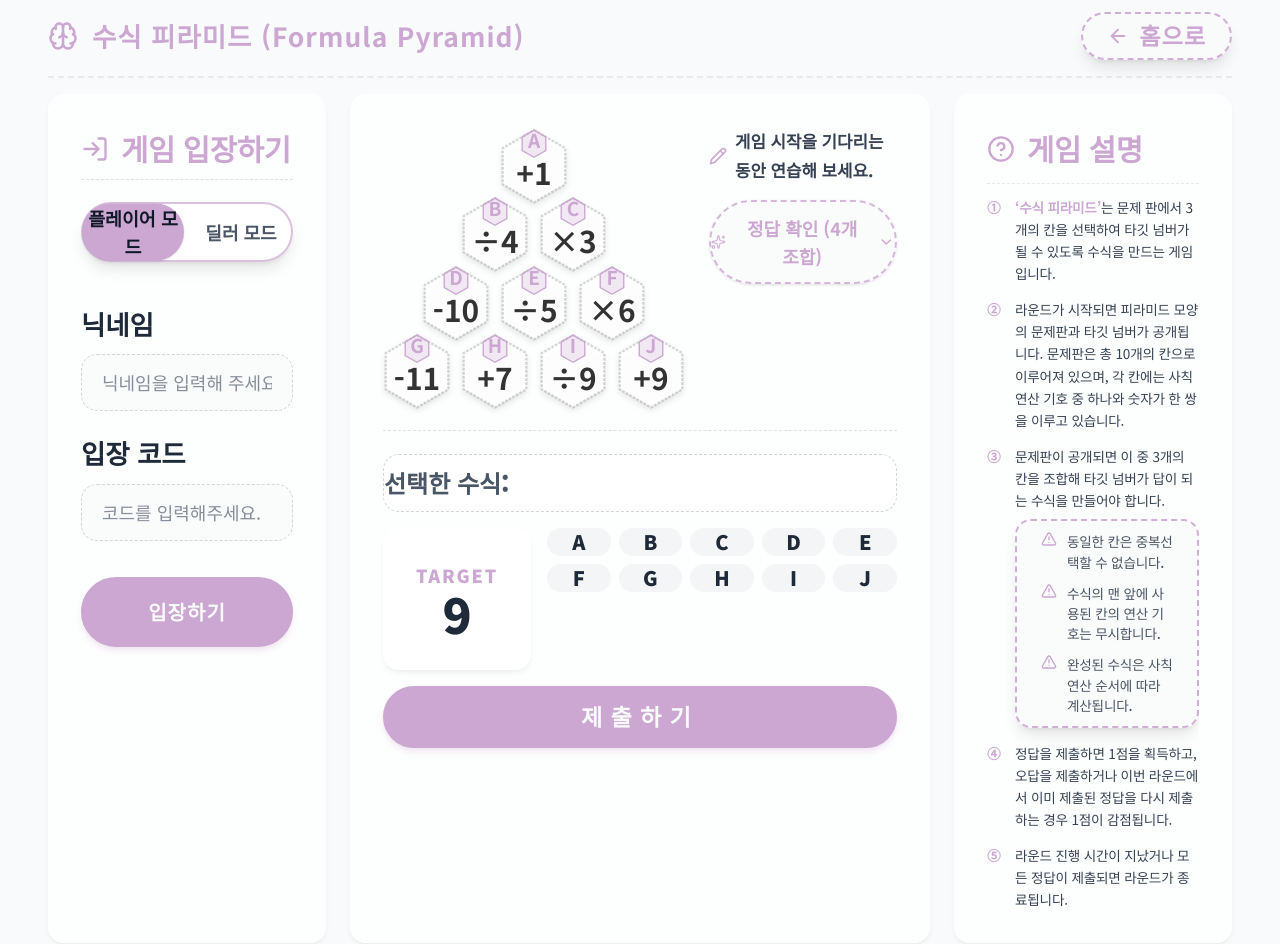
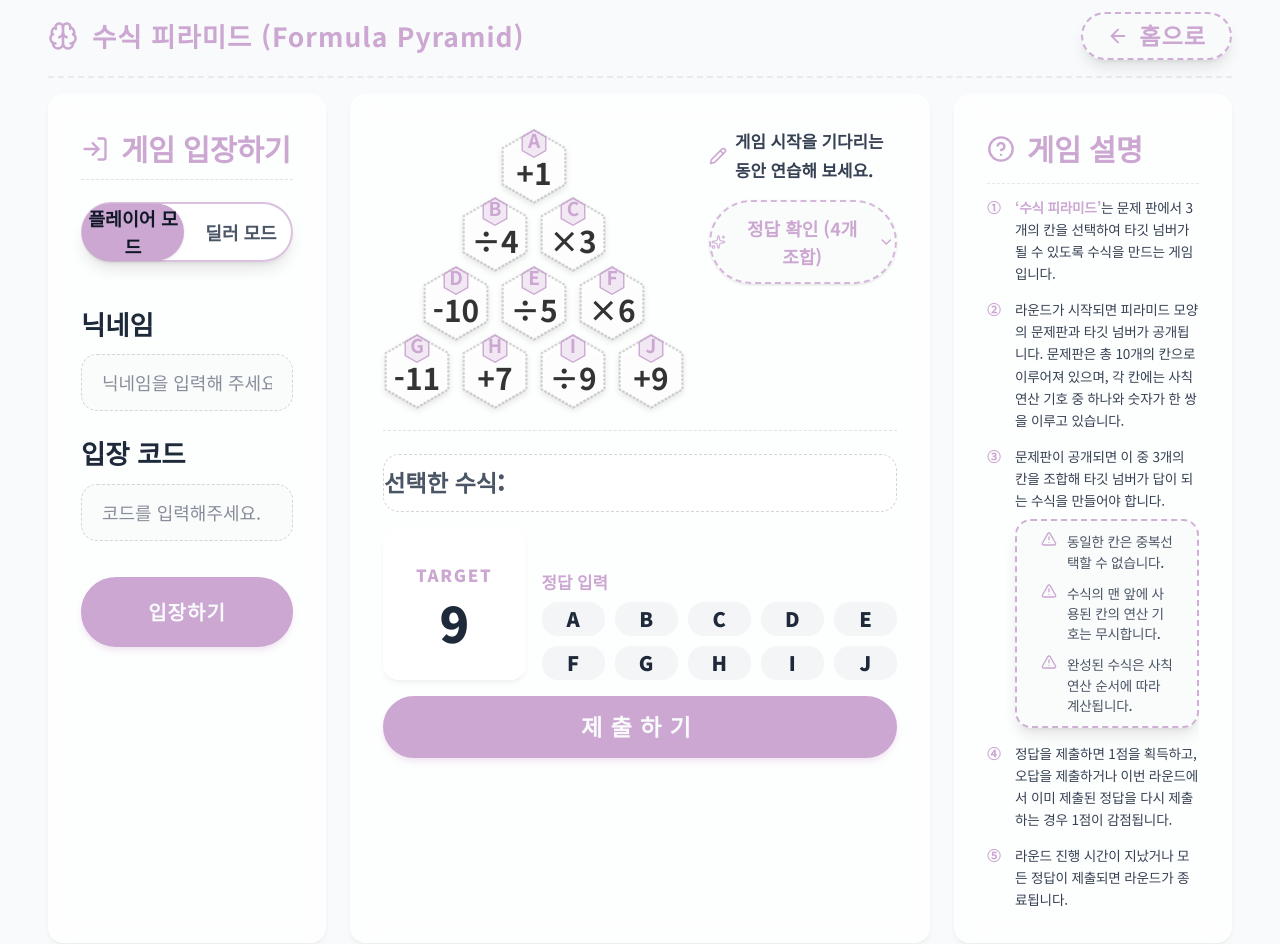
Before and after one commit to rlawlsdnjs78-infinity/infinitymath, a Next.js app: page /formula-pyramid in a window 1280 px wide. Shown: the top 944 px of the page. Built offline with nearby package versions, Linux system fonts and the light colour scheme; a web font is replaced by a local one.

Commit message:
style: enhance target box shadow, add spacing, align A-J with target box and add answer input header with uniform spacing

```diff
--- a/src/app/formula-pyramid/page.tsx
+++ b/src/app/formula-pyramid/page.tsx
@@ -1631,29 +1631,71 @@ export default function FormulaPyramidPage() {
                       </div>
                     ) : (
                       <div className="flex items-center gap-4">
-                        <span className="text-2xl text-gray-600 font-extrabold" style={{ fontFamily: "var(--font-chalk)" }}>선택한 수식:</span>
-                        <span className="text-3xl font-black text-[#CBA7D2] tracking-widest" style={{ fontFamily: "var(--font-chalk)" }}>{exprStr || "\u00A0"}</span>
+                        <span className="text-gray-600 font-extrabold" style={{ fontFamily: "var(--font-chalk)", fontSize: "1.45rem" }}>선택한 수식:</span>
+                        <span className="font-black text-[#CBA7D2] tracking-widest" style={{ fontFamily: "var(--font-chalk)", fontSize: "1.85rem" }}>{exprStr || "\u00A0"}</span>
                       </div>
                     )}
                   </div>
 
-                  <div className="flex flex-col sm:flex-row items-stretch gap-4">
-                    <div className="chalk-box-straight bg-white flex flex-col items-center justify-center min-w-[130px] border-2 border-[#CBA7D2]/80 shadow-sm p-3" style={{ }}>
-                      <span className="text-lg text-[#CBA7D2] font-extrabold tracking-widest mb-0.5" style={{ fontFamily: "var(--font-chalk)" }}>TARGET</span>
-                      <span className="text-5xl text-gray-800 font-black" style={{ fontFamily: "var(--font-chalk)" }}>
+                  <div className="flex flex-col sm:flex-row items-end gap-4">
+                    <div
+                      className="chalk-box-straight bg-white flex flex-col items-center justify-center min-w-[130px] border-2 border-[#CBA7D2] shadow-md rounded-2xl p-3.5"
+                    >
+                      <span
+                        className="text-[#CBA7D2] font-extrabold tracking-widest"
+                        style={{ fontFamily: "var(--font-chalk)", fontSize: "1.05rem", marginBottom: "0.55rem" }}
+                      >
+                        TARGET
+                      </span>
+                      <span
+                        className="text-gray-800 font-black leading-none"
+                        style={{ fontFamily: "var(--font-chalk)", fontSize: "3.05rem" }}
+                      >
                         {inGameRoom && !isGameStarted ? "?" : currentTargetNumber}
                       </span>
                     </div>
-                    <div className="flex-1 flex flex-col justify-between gap-2">
-                      <div className="grid grid-cols-5 gap-2">
-                        {/* 정답 입력용 버튼: A~J ID는 항상 표시 (게임 전 대기 중에도 클릭 가능해야 함) */}
-                        {Object.values(currentAllNodes).map((node) => {
+                    <div className="flex-1 flex flex-col justify-end gap-2.5">
+                      {/* 정답 입력 문구 */}
+                      <div
+                        className="text-[#CBA7D2] font-extrabold flex items-center gap-1.5"
+                        style={{ fontFamily: "var(--font-chalk)", fontSize: "1.05rem", lineHeight: "1.2" }}
+                      >
+                        <span>정답 입력</span>
+                      </div>
+
+                      {/* A~E 입력칸 */}
+                      <div className="grid grid-cols-5 gap-2.5">
+                        {Object.values(currentAllNodes).slice(0, 5).map((node) => {
                           const isSel = selectedNodes.includes(node.id);
                           return (
                             <button
-                              key={node.id} type="button" onClick={() => handleNodeClick(node.id)}
-                              className={`py-2.5 px-2 rounded-2xl text-xl font-black transition-all ${isSel ? "bg-[#CBA7D2] text-gray-900 scale-105 shadow-sm" : "bg-gray-100/90 text-gray-800 hover:bg-gray-200"}`}
-                              style={{ fontFamily: "var(--font-chalk)" }}
+                              key={node.id}
+                              type="button"
+                              onClick={() => handleNodeClick(node.id)}
+                              className={`py-2.5 px-2 rounded-2xl font-black transition-all ${
+                                isSel ? "bg-[#CBA7D2] text-gray-900 scale-105 shadow-sm" : "bg-gray-100/90 text-gray-800 hover:bg-gray-200"
+                              }`}
+                              style={{ fontFamily: "var(--font-chalk)", fontSize: "1.25rem" }}
+                            >
+                              {node.id}
+                            </button>
+                          );
+                        })}
+                      </div>
+
+                      {/* F~J 입력칸 */}
+                      <div className="grid grid-cols-5 gap-2.5">
+                        {Object.values(currentAllNodes).slice(5, 10).map((node) => {
+                          const isSel = selectedNodes.includes(node.id);
+                          return (
+                            <button
+                              key={node.id}
+                              type="button"
+                              onClick={() => handleNodeClick(node.id)}
+                              className={`py-2.5 px-2 rounded-2xl font-black transition-all ${
+                                isSel ? "bg-[#CBA7D2] text-gray-900 scale-105 shadow-sm" : "bg-gray-100/90 text-gray-800 hover:bg-gray-200"
+                              }`}
+                              style={{ fontFamily: "var(--font-chalk)", fontSize: "1.25rem" }}
                             >
                               {node.id}
                             </button>
@@ -1810,9 +1852,19 @@ export default function FormulaPyramidPage() {
 
                   {/* 딜러 TARGET 표시 (A~J 버튼 그리드 제거) */}
                   <div className="flex items-center justify-start gap-4">
-                    <div className="chalk-box-straight bg-white flex flex-col items-center justify-center min-w-[130px] border-2 border-[#CBA7D2]/80 shadow-sm p-3" style={{ }}>
-                      <span className="text-lg text-[#CBA7D2] font-extrabold tracking-widest mb-0.5" style={{ fontFamily: "var(--font-chalk)" }}>TARGET</span>
-                      <span className="text-5xl text-gray-800 font-black" style={{ fontFamily: "var(--font-chalk)" }}>
+                    <div
+                      className="chalk-box-straight bg-white flex flex-col items-center justify-center min-w-[130px] border-2 border-[#CBA7D2] shadow-md rounded-2xl p-3.5"
+                    >
+                      <span
+                        className="text-[#CBA7D2] font-extrabold tracking-widest"
+                        style={{ fontFamily: "var(--font-chalk)", fontSize: "1.05rem", marginBottom: "0.55rem" }}
+                      >
+                        TARGET
+                      </span>
+                      <span
+                        className="text-gray-800 font-black leading-none"
+                        style={{ fontFamily: "var(--font-chalk)", fontSize: "3.05rem" }}
+                      >
                         {isGameStarted ? currentTargetNumber : "?"}
                       </span>
                     </div>
```
